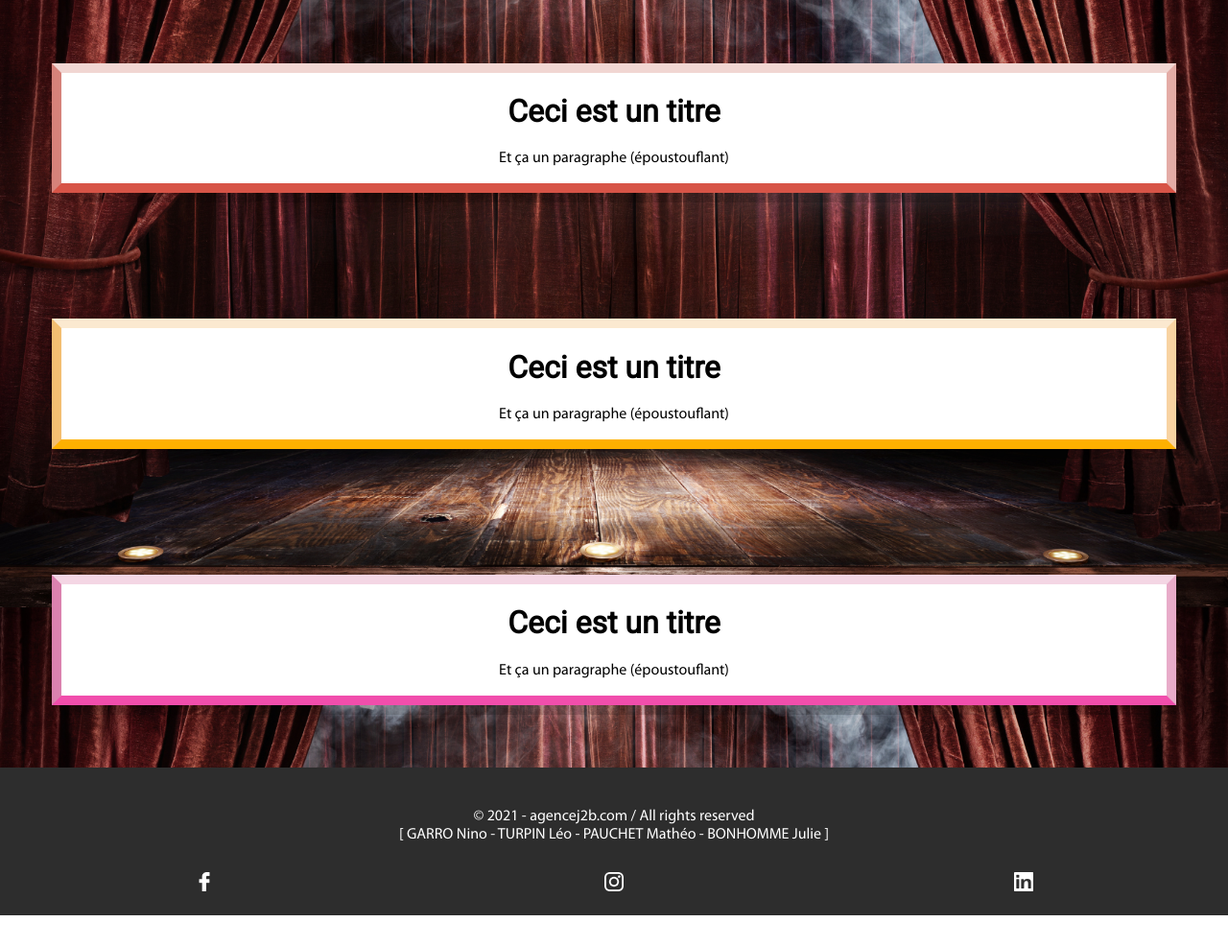
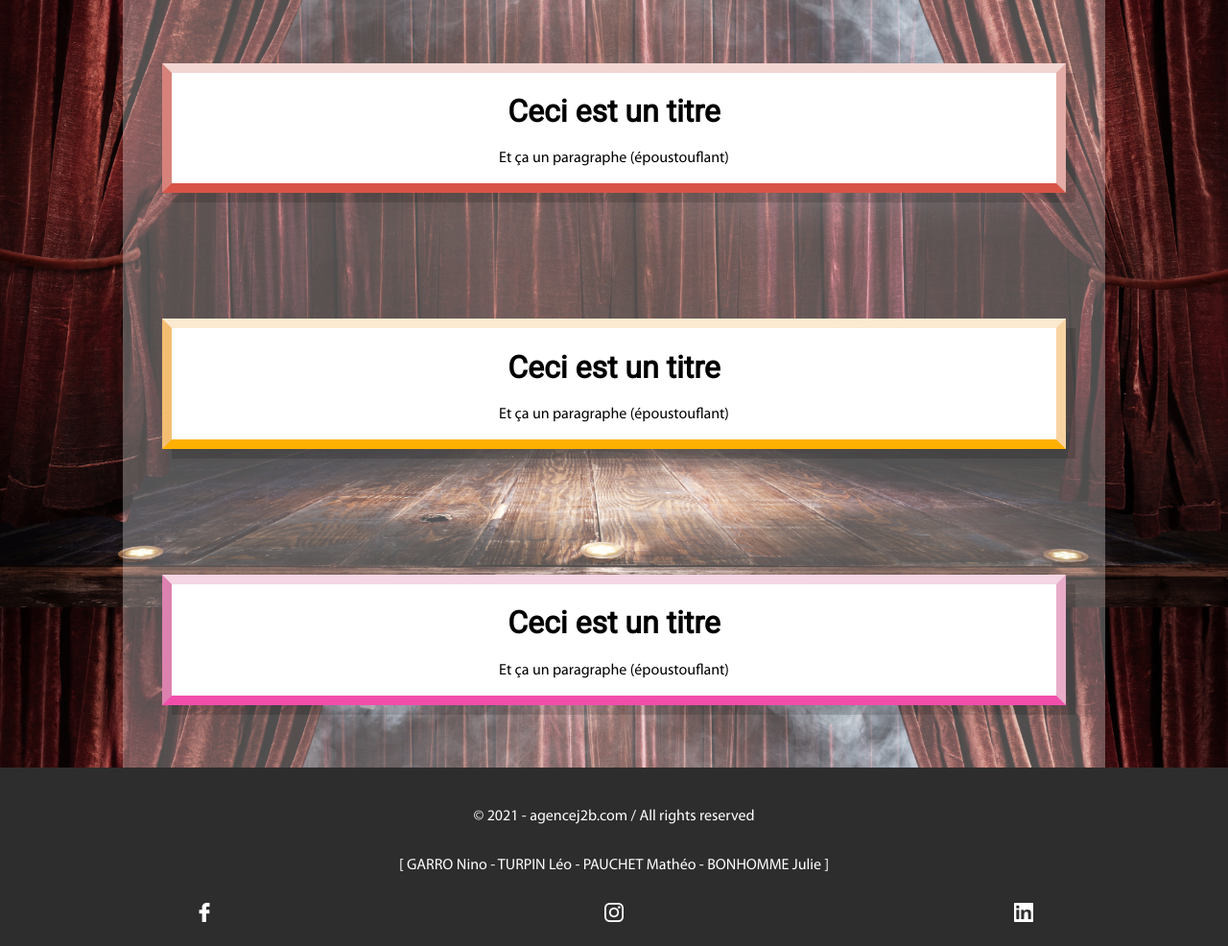
Before and after one commit to Itoukee/J2BCamp, a Symfony app: template symfony/templates/tests_style.html.twig in a window 1280 px wide. Shown: the part 167-1153 px from the top of the page at 96% size. Before the commit the page ends 1121 px from the top, so only its background shows below. Run offline with Twig, Linux system fonts and the light colour scheme; the template is opened without the code that fills it, so the values that code supplies are empty; some libraries are stand-ins or nearby versions.

Commit message:
Modif footer + page test/prototype page home finie

```diff
--- a/symfony/public/styles/layout.css
+++ b/symfony/public/styles/layout.css
@@ -91,6 +91,15 @@ footer
     padding-top: 2%;
 }
 
+.credits
+{
+    display: flex;
+    flex-direction: column;
+    justify-content: center;
+
+    width: 100%;
+}
+
 /*Réseaux sociaux*/
 .socials
 {
--- a/symfony/public/styles/style.css
+++ b/symfony/public/styles/style.css
@@ -27,6 +27,18 @@ body
 
     /* background-color: black;
     border: 2px solid black; */
+}
+
+.middle
+{
+    display: flex;
+    flex-direction: column;
+
+    align-self: center;
+    width: 80%;
+    height: 100%;
+
+    background-color: rgba(255,255,255,0.3);
 }
 
 .child1, .child2, .child3
--- a/symfony/templates/footer.html.twig
+++ b/symfony/templates/footer.html.twig
@@ -1,8 +1,8 @@
 <footer>
-    <p class="credits">
-        © 2021 - agencej2b.com / All rights reserved<br>
-        [ GARRO Nino - TURPIN Léo - PAUCHET Mathéo - BONHOMME Julie ]
-    </p>
+    <div class="credits">
+        <p class="eux">© 2021 - agencej2b.com / All rights reserved</p>
+        <p class="nous">[ GARRO Nino - TURPIN Léo - PAUCHET Mathéo - BONHOMME Julie ]</p>
+    </div>
     <div class="socials">
         <a href="https://www.facebook.com/j2bagence" target="_blank"><div id="facebook"></div></a>
         <a href="https://www.instagram.com/agencej2b/" target="_blank"><div id="instagram"></div></a>
--- a/symfony/templates/tests_style.html.twig
+++ b/symfony/templates/tests_style.html.twig
@@ -3,6 +3,7 @@
 {% block title %}Tests style{% endblock %}
 
 {% block content %}
+    <div class="middle">
         <div class="child1">
             <h1 class="title">Ceci est un titre</h1>
             <p>Et ça un paragraphe (époustouflant)</p>
@@ -18,4 +19,5 @@
         <div class="shape_container">
             <div class="shape"></div>
         </div>
+    </div>
 {% endblock %}
```
Also changed, not shown: 1 other file. Lines whose indentation alone changed are shown as unchanged.
